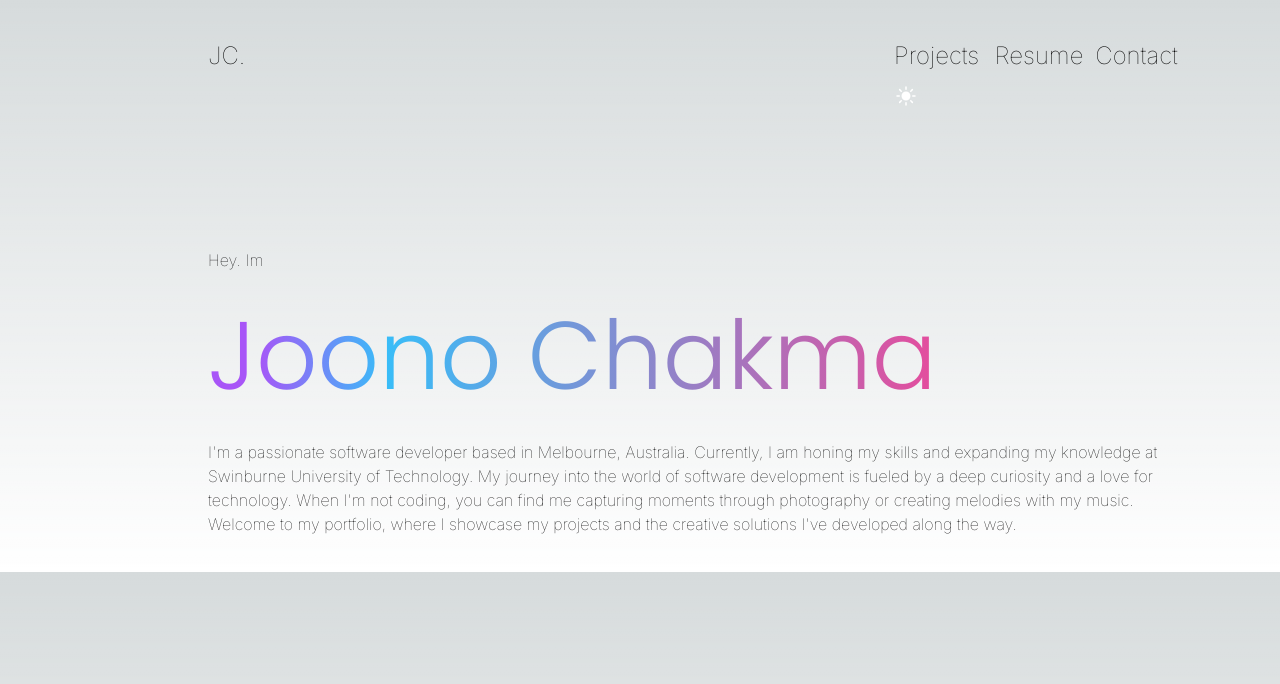
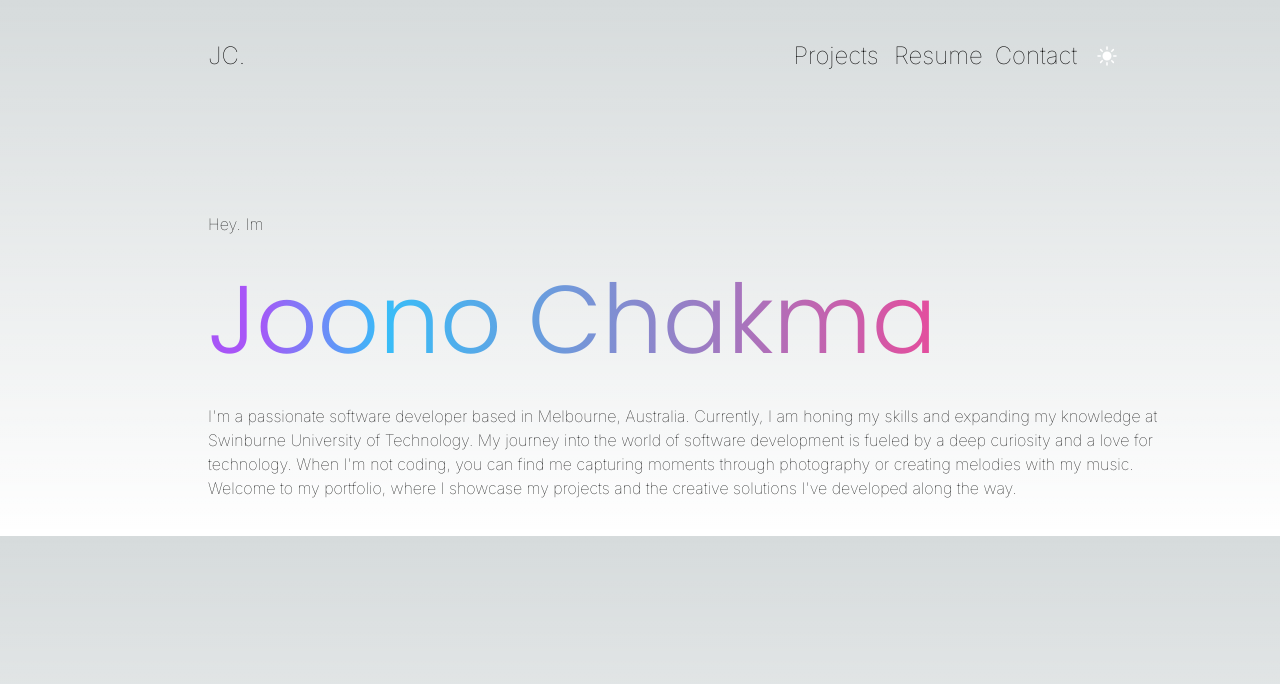
Before and after one commit to joonochakma/personal-portfolio, a Next.js app: page / in a window 1280 px wide. Shown: the top 684 px of the page. Built offline with nearby package versions, Linux system fonts and the light colour scheme.

Commit message:
fix: alignment of the light icon

```diff
--- a/src/app/icons/lightIcon.tsx
+++ b/src/app/icons/lightIcon.tsx
@@ -11,7 +11,7 @@ const LightIcon = (props: LightIconProps) => {
       viewBox="0 0 24 24"
       strokeWidth={1.5}
       stroke="white"
-      className="size-6"
+      className="size-6 "
       fill={colour}
     >
       <path
--- a/src/app/navlinks.tsx
+++ b/src/app/navlinks.tsx
@@ -3,7 +3,7 @@ import LightIcon from './icons/lightIcon';
 
 export default function Navlinks() {
   return (
-    <ul className=" pr-24 grid grid-cols-3 gap-3 ">
+    <ul className=" pr-24 grid grid-cols-4 gap-3 items-center">
       <Link href="/Projects">Projects</Link>
       <Link href="/resume" target="_blank">
         Resume
```
